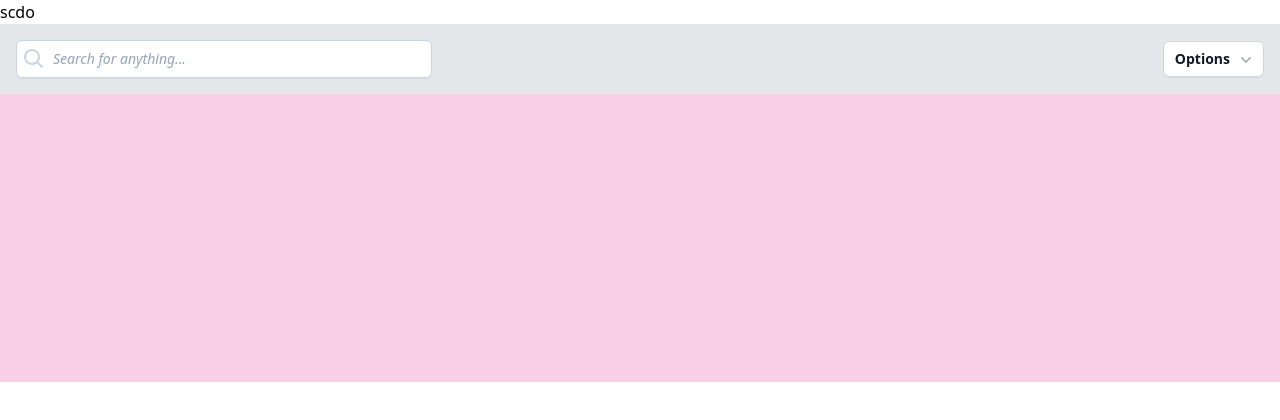
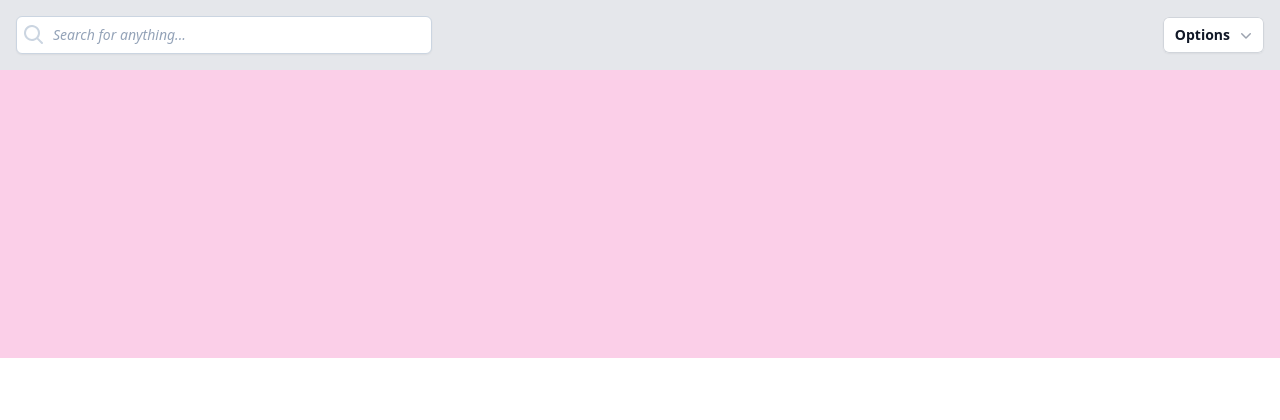
Before and after one commit to venzoo/FIFA-youth-growth-prediction-IS, a PHP site: page / in a window 1280 px wide. Shown: the part 64-484 px from the top of the page. Run offline with PHP 8.4, Linux system fonts and the light colour scheme; some libraries are stand-ins or nearby versions.

Commit message:
ripristinato index.php

```diff
--- a/views/index.php
+++ b/views/index.php
@@ -17,7 +17,6 @@
         <?php
             include 'components/navbar.php';
         ?>
-        <h1>scdo</h1>
 
         <div class="w-full flex justify-between items-center bg-gray-200 p-4">
             <!-- Contenuto a sinistra -->
```
